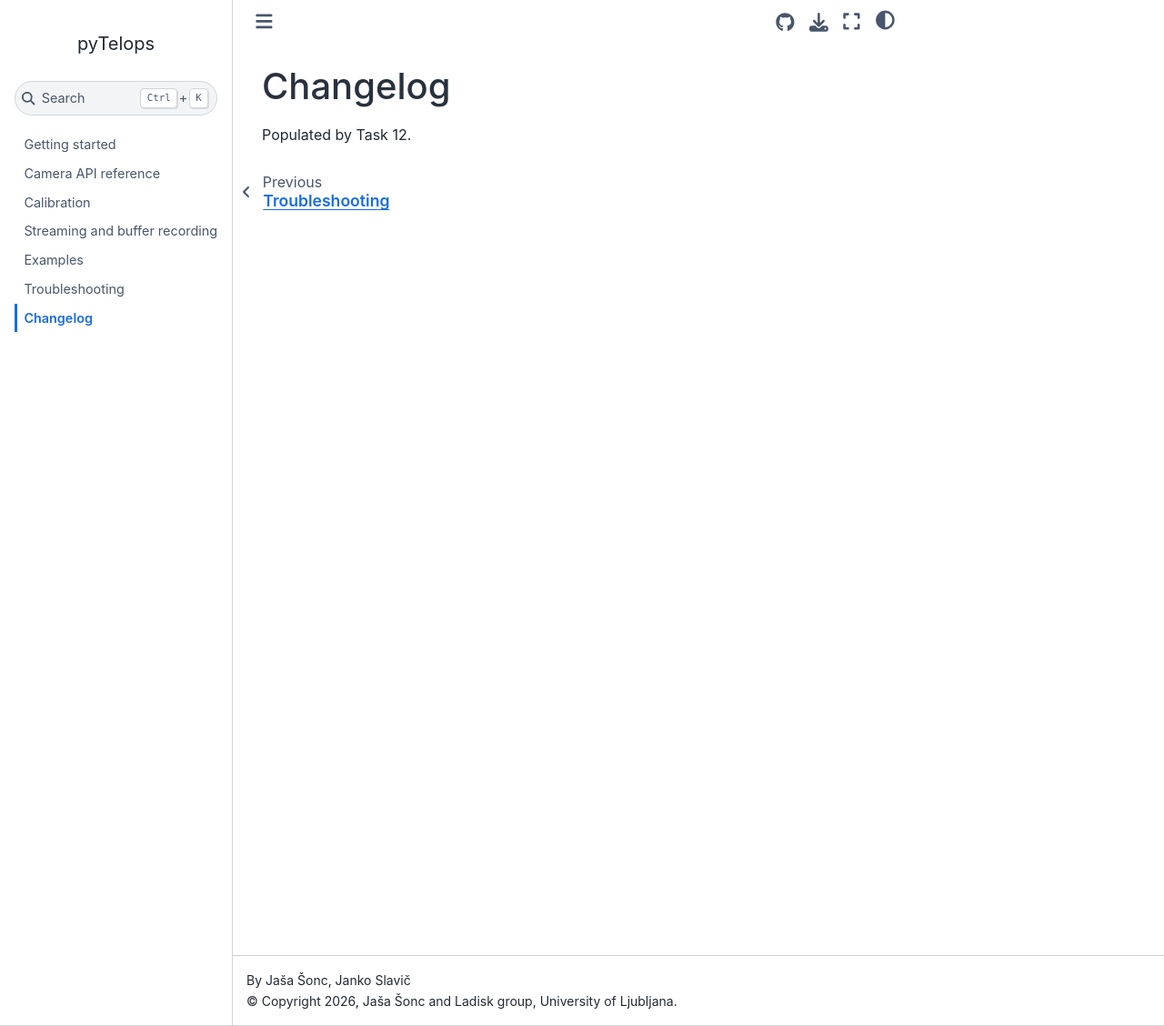
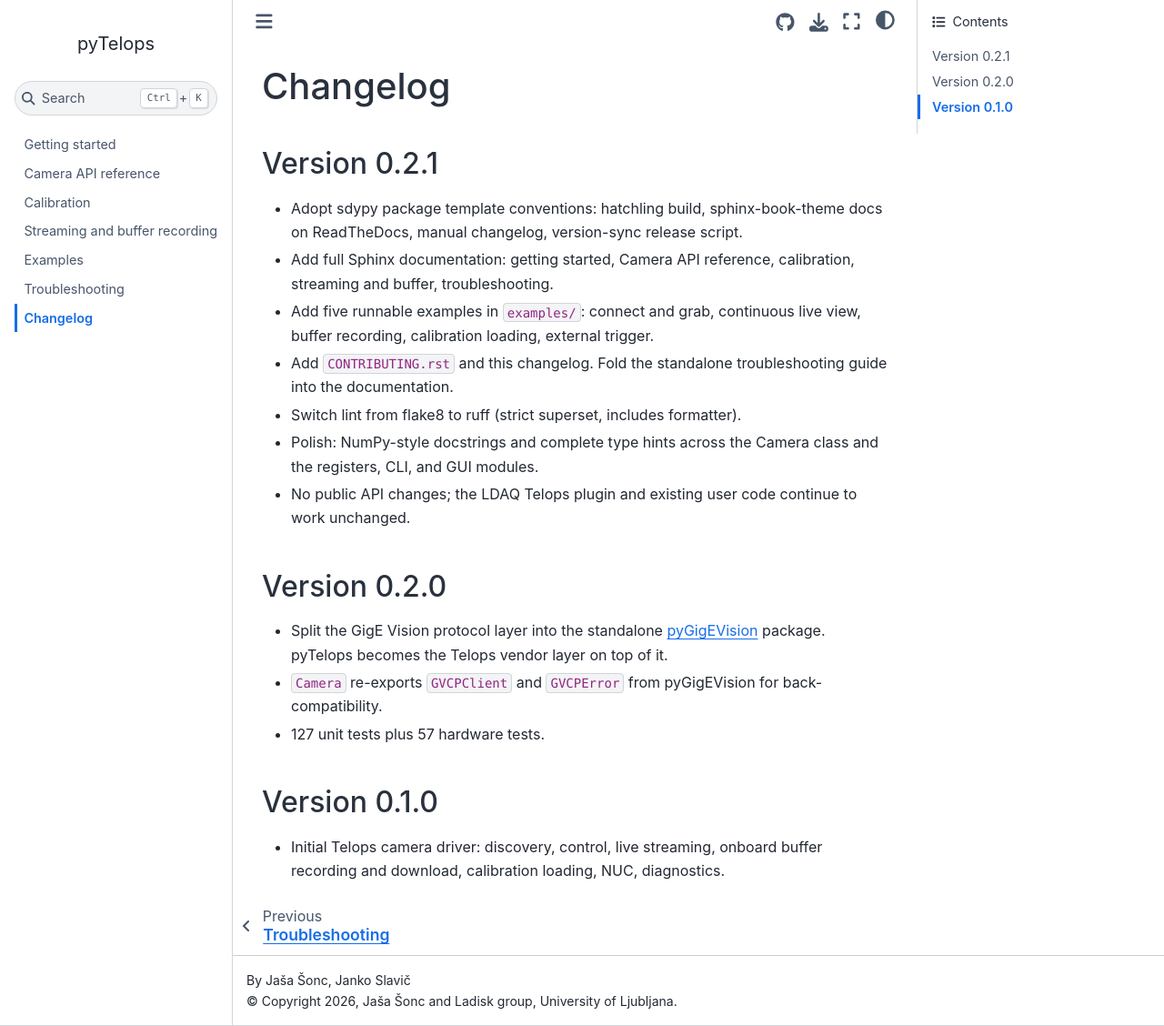
Before and after one commit to ladisk/pyTelops, a Sphinx documentation site: the page built from docs/source/changelog.rst, in a window 1280 px wide and 1128 px high. Shown: the whole window at 91% size. Built offline with Sphinx 7.4.7 and the Sphinx Book theme 1.1.4, drawn with Linux system fonts in a browser that asks for light colours.

Commit message:
Populate CHANGELOG for 0.1.0, 0.2.0, 0.2.1

```diff
--- a/docs/source/changelog.rst
+++ b/docs/source/changelog.rst
@@ -1,4 +1,35 @@
 Changelog
 =========
 
-Populated by Task 12.
+Version 0.2.1
+-------------
+
+- Adopt sdypy package template conventions: hatchling build, sphinx-book-theme
+  docs on ReadTheDocs, manual changelog, version-sync release script.
+- Add full Sphinx documentation: getting started, Camera API reference,
+  calibration, streaming and buffer, troubleshooting.
+- Add five runnable examples in ``examples/``: connect and grab, continuous
+  live view, buffer recording, calibration loading, external trigger.
+- Add ``CONTRIBUTING.rst`` and this changelog. Fold the standalone
+  troubleshooting guide into the documentation.
+- Switch lint from flake8 to ruff (strict superset, includes formatter).
+- Polish: NumPy-style docstrings and complete type hints across the Camera
+  class and the registers, CLI, and GUI modules.
+- No public API changes; the LDAQ Telops plugin and existing user code
+  continue to work unchanged.
+
+Version 0.2.0
+-------------
+
+- Split the GigE Vision protocol layer into the standalone `pyGigEVision
+  <https://github.com/ladisk/pyGigEVision>`_ package. pyTelops becomes the
+  Telops vendor layer on top of it.
+- ``Camera`` re-exports ``GVCPClient`` and ``GVCPError`` from pyGigEVision for
+  back-compatibility.
+- 127 unit tests plus 57 hardware tests.
+
+Version 0.1.0
+-------------
+
+- Initial Telops camera driver: discovery, control, live streaming, onboard
+  buffer recording and download, calibration loading, NUC, diagnostics.
```
